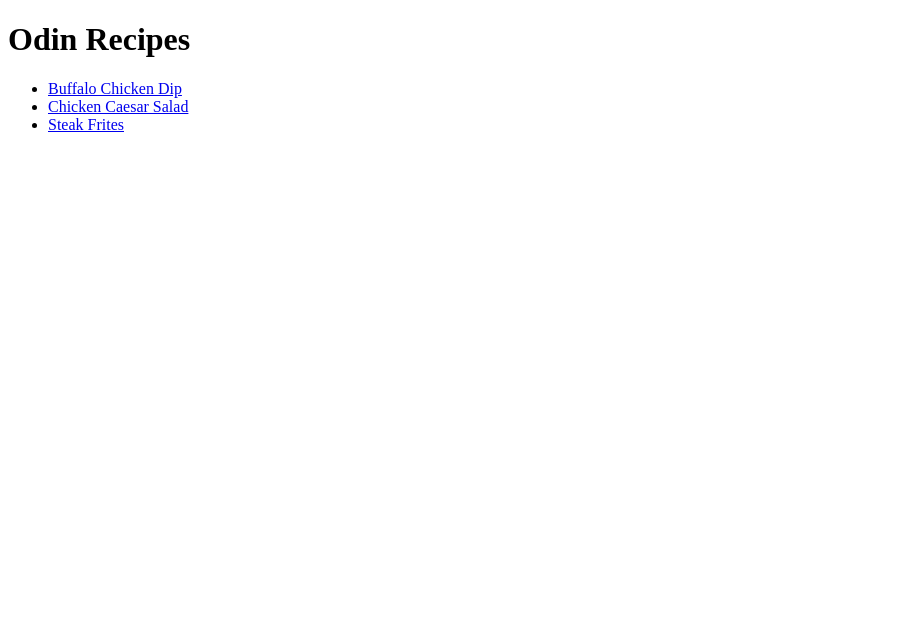
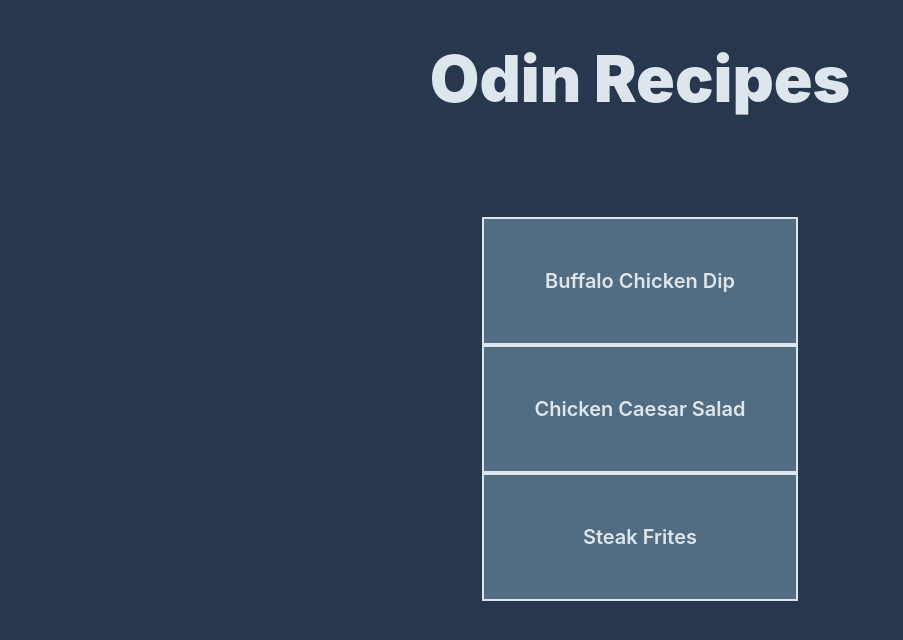
Before and after one commit to Dezz-x/odin-recipes, a plain HTML site: page index.html in a window 1280 px wide. Shown: the whole page, without its empty margins (0-903 px from the left). Drawn offline with Linux system fonts and the light colour scheme.

Commit message:
Added styling and tabnabbing prevention
Added styling to "Odin Recipe" homepage
Added _targetblank and noopener and noreferrer to prevent tabnabbing

```diff
--- a/index.html
+++ b/index.html
@@ -4,13 +4,14 @@
     <meta charset="UTF-8">
     <meta name="viewport" content="width=device-width, initial-scale=1.0">
     <title>Project: Recipes</title>
+    <link rel="stylesheet" href="styles.css">
 </head>
 <body>
     <h1>Odin Recipes</h1>
     <ul>
-        <li><a href="recipes/buffalo.html">Buffalo Chicken Dip</a></li>
-        <li><a href="recipes/caesar.html">Chicken Caesar Salad</a></li>
-        <li><a href="recipes/steak.html">Steak Frites</a></li>
+        <li><a href="recipes/buffalo.html" target="_blank" rel="noopener noreferrer">Buffalo Chicken Dip</a></li>
+        <li><a href="recipes/caesar.html" target="_blank" rel="noopener noreferrer">Chicken Caesar Salad</a></li>
+        <li><a href="recipes/steak.html" target="_blank" rel="noopener noreferrer">Steak Frites</a></li>
     </ul>
 </body>
 </html>
--- /dev/null
+++ b/styles.css
@@ -0,0 +1,46 @@
+* {
+    margin: 0;
+    padding: 0;
+    font-family: inter;
+}
+
+body {
+    padding: 40px;
+    background-color: #27374d;
+}
+
+h1 {
+    text-align: center;
+    font-weight: 900;
+    font-size: 8vh;
+    color: #dde6ed;
+}
+
+ul {
+    display: grid;
+    justify-content: center;
+    margin: 100px auto 100px;
+    border-radius: 10px;
+}
+
+li {
+    background-color: #526d82;
+    list-style: none;
+    padding: 50px;
+    text-align: center;
+    border: 2px solid #dde6ed;
+}
+
+li a {
+    color: #dde6ed;
+    text-decoration: none;
+    font-size: 2.5vh;
+    font-weight: 600;
+    border-radius: 10px;
+    transition: .5s;
+}
+
+li a:hover {
+    color: #27374d;
+    transition: .5s;
+}
```
